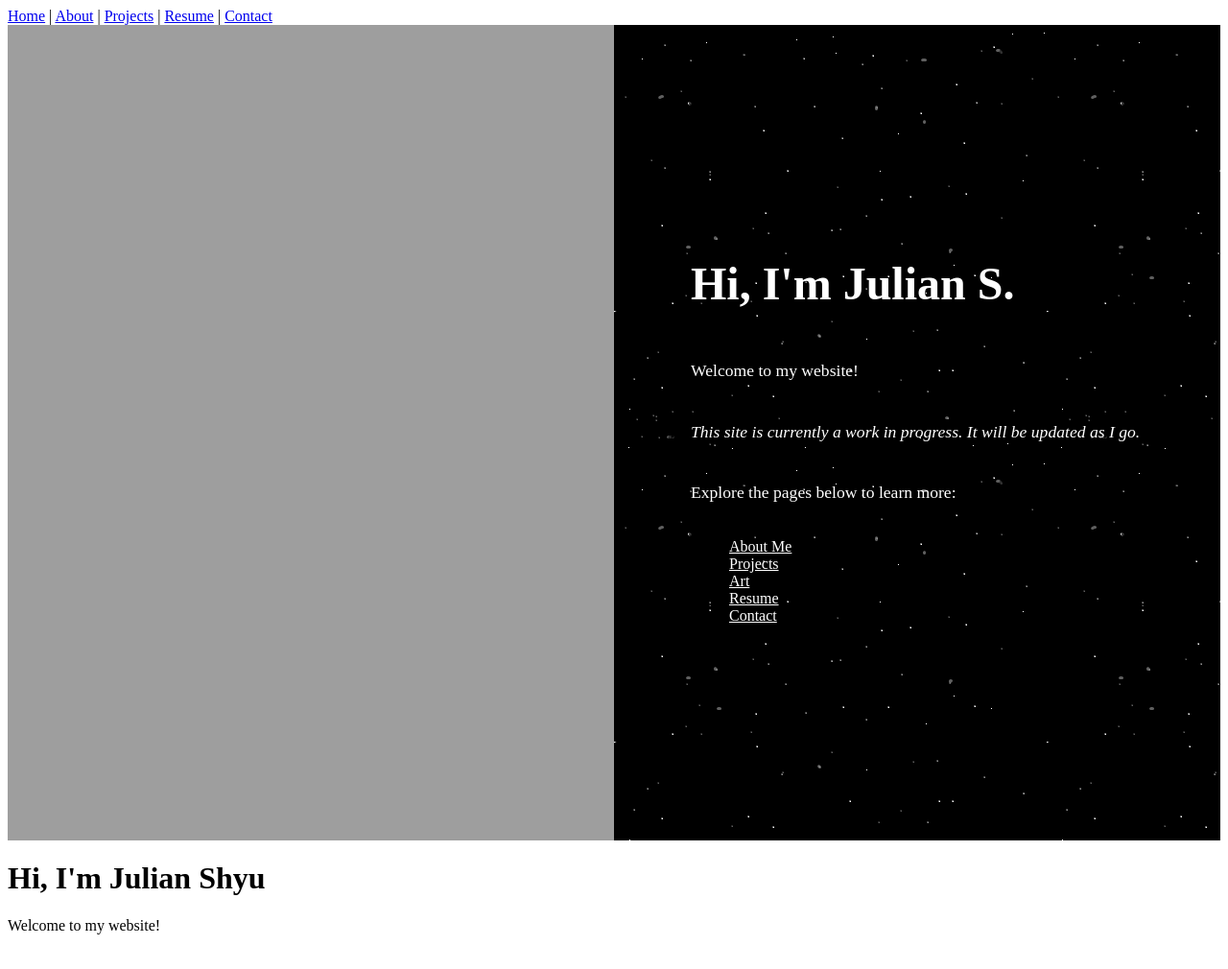
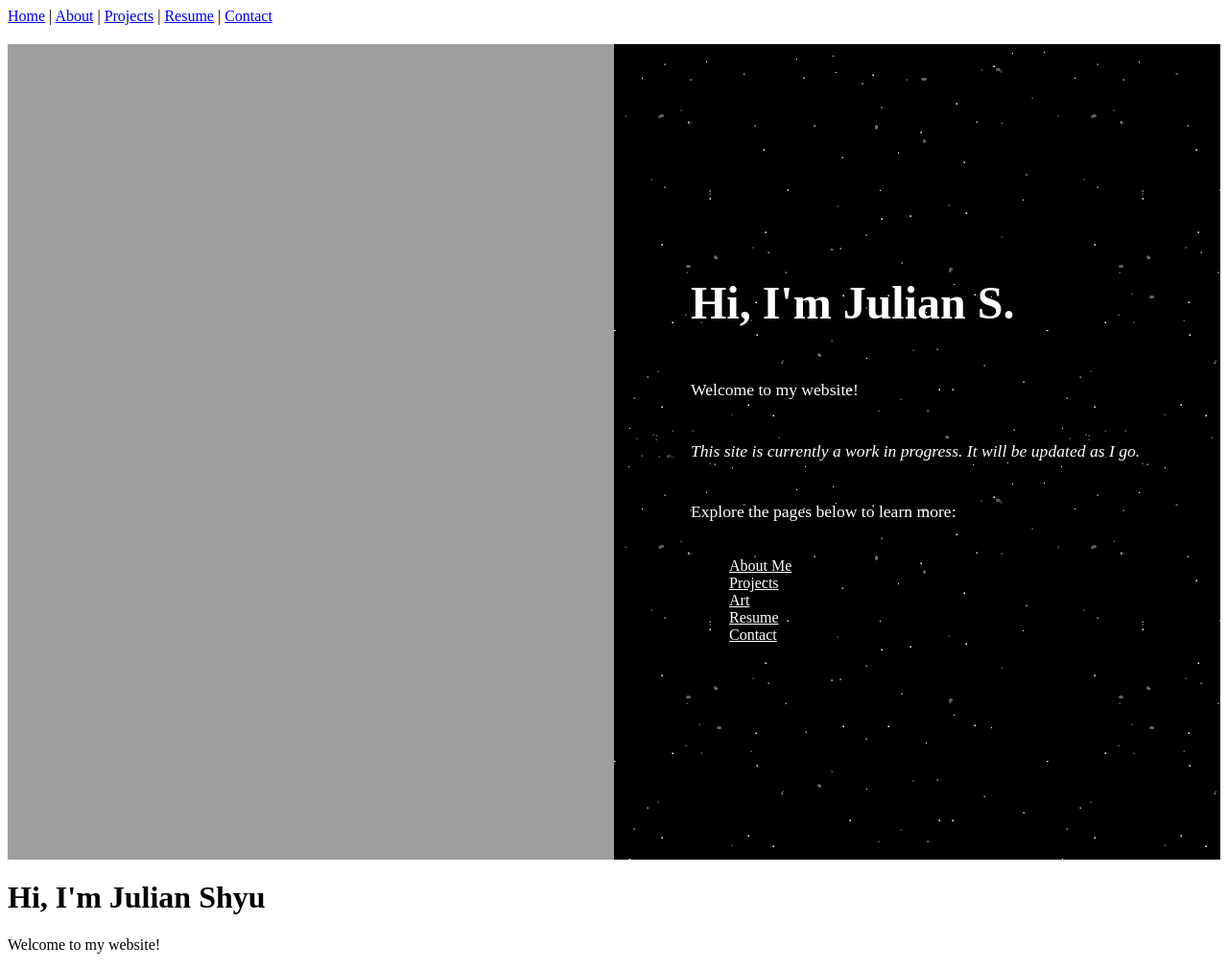
Before and after one commit to Julianzen/julians.github.io, a Jekyll site: the page built from index.md, in a window 1280 px wide. Shown: the whole page at 96% size. Built offline with Jekyll 4.4.1, drawn with Linux system fonts in a browser that asks for light colours.

Commit message:
Add padding to main section in style.css

```diff
--- a/assets/style.css
+++ b/assets/style.css
@@ -1,6 +1,8 @@
 /* Home page split layout */
 
-
+main {
+  padding-top: 20px;
+}
 .home-split {
   display: flex;
   width: 100%;
```
